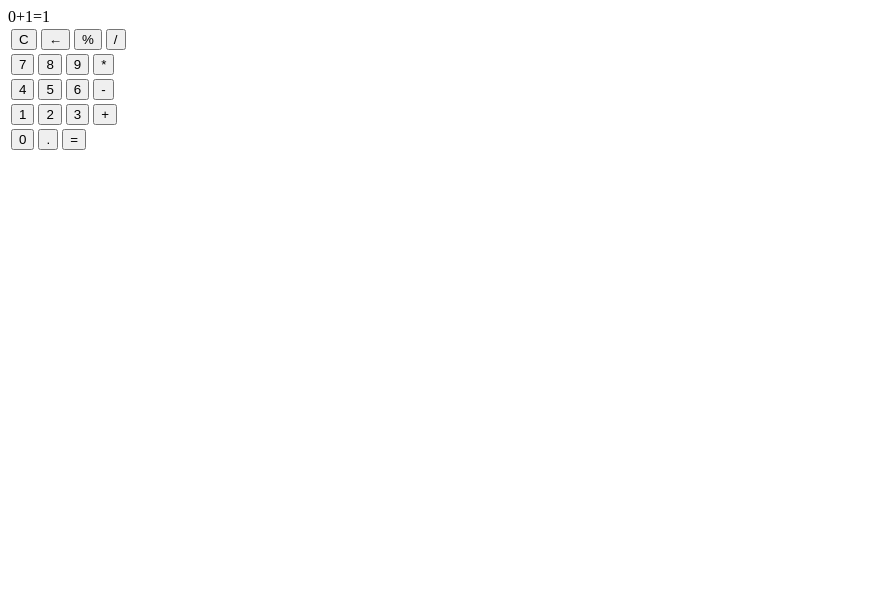
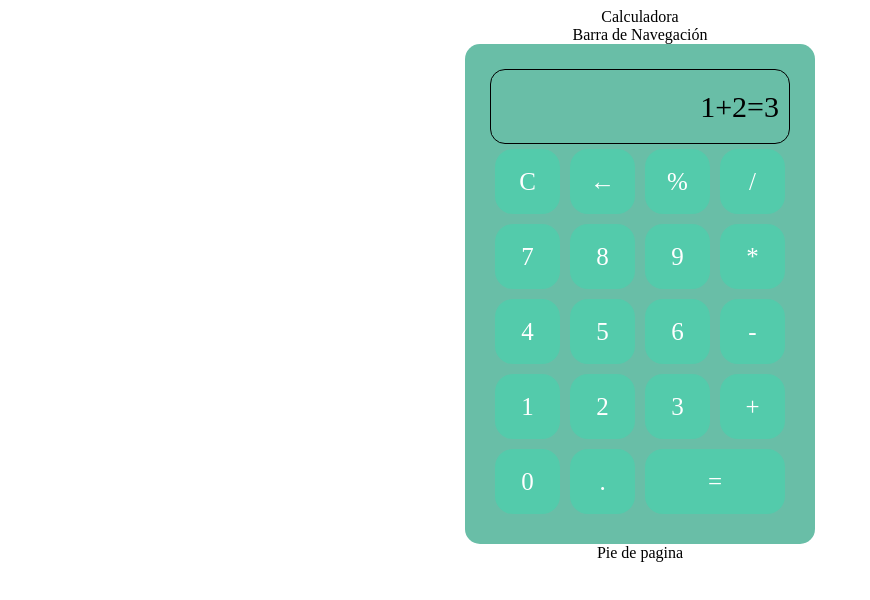
Before and after one commit to Rensso26/pw_u1_fundamentos_rn, a plain HTML site: page html/calculadoraFinal.html in a window 1280 px wide. Shown: the whole page, without its empty margins (0-870 px from the left). Drawn offline with Linux system fonts and the light colour scheme.

Commit message:
Taller 8

```diff
--- /dev/null
+++ b/css/calculadoraFinal.css
@@ -0,0 +1,51 @@
+.container {
+    display: flex;
+    justify-content: center;
+    align-items: center;
+    flex-direction: column;
+}
+
+#calculadora {
+    display: grid;
+    grid-template-columns: 75px 75px 75px 75px;
+    grid-template-rows: 75px 75px 75px 75px 75px 75px;
+    background: #69BEA7;
+    border-radius: 15px;
+    padding: 25px;
+}
+
+#display {
+    grid-column: span 4;
+    border: 1px solid black;
+    text-align: right;
+    padding-bottom: 15px;
+    padding-top: 20px;
+    padding-right: 10px;
+    padding-left: 10px;
+    font-size: 30px;
+    border-radius: 15px;
+
+}
+
+.column-2 {
+    grid-column: span 2;
+}
+
+label {
+    padding: 8px;
+}
+
+button {
+    cursor: pointer;
+    margin: 5px;
+    border-radius: 18px;
+    border: none;
+    background: #53cbab;
+    font-size: 25px;
+    color: white;
+    font-family: digital-7;
+}
+
+button:active {
+    background-color: #24a482;
+}
--- a/html/calculadoraFinal.html
+++ b/html/calculadoraFinal.html
@@ -5,61 +5,41 @@
     <meta charset="UTF-8">
     <meta name="viewport" content="width=device-width, initial-scale=1.0">
     <title>Document</title>
+    <link rel="stylesheet" href="../css/calculadoraFinal.css">
+    <script src="../js/calculadoraFinal.js"></script>
 </head>
 
 <body>
-    <header></header>
-    <nav></nav>
-    <section>
-        <div id="calculadora">
-            <label for="">0+1=1</label>
-            <table>
-                <tbody>
-                    <tr>
-                        <td>
-
-                            <button>C</button>
-                            <button>&#8592;</button>
-                            <button>%</button>
-                            <button>/</button>
-                        </td>
-                    </tr>
-                    <tr>
-                        <td>
-                            <button>7</button>
-                            <button>8</button>
-                            <button>9</button>
-                            <button>*</button>
-                        </td>
-                    </tr>
-                    <tr>
-                        <td>
-                            <button>4</button>
-                            <button>5</button>
-                            <button>6</button>
-                            <button>-</button>
-                        </td>
-                    </tr>
-                    <tr>
-                        <td>
-                            <button>1</button>
-                            <button>2</button>
-                            <button>3</button>
-                            <button>+</button>
-                        </td>
-                    </tr>
-                    <tr>
-                        <td>
-                            <button>0</button>
-                            <button>.</button>
-                            <button>=</button>
-                        </td>
-                    </tr>
-                </tbody>
-            </table>
-        </div>
-    </section>
-    <footer></footer>
+    <div class="container">
+        <header>Calculadora</header>
+        <nav>Barra de Navegación</nav>
+        <section>
+            <div id="calculadora">
+                <!-- <label id="display" for="">0+1=1</label> -->
+                 <div id="display">1+2=3</div>
+                <button onclick="limpiarDisplay()">C</button>
+                <button>&larr;</button>
+                <button onclick="mostrarDisplay('%')">%</button>
+                <button onclick="mostrarDisplay('/')">/</button>
+                <button onclick="mostrarDisplay('7')">7</button>
+                <button onclick="mostrarDisplay('8')">8</button>
+                <button onclick="mostrarDisplay('9')">9</button>
+                <button onclick="mostrarDisplay('*')">*</button>
+                <button onclick="mostrarDisplay('4')">4</button>
+                <button onclick="mostrarDisplay('5')">5</button>
+                <button onclick="mostrarDisplay('6')">6</button>
+                <button onclick="mostrarDisplay('-')">-</button>
+                <button onclick="mostrarDisplay('1')">1</button>
+                <button onclick="mostrarDisplay('2')">2</button>
+                <button onclick="mostrarDisplay('3')">3</button>
+                <button onclick="mostrarDisplay('+')">+</button>
+                <button onclick="mostrarDisplay('0')">0</button>
+                <button onclick="mostrarDisplay('.')">.</button>
+                <button class="column-2">=</button>
+            </div>
+        </section>
+        <footer>Pie de pagina</footer>
+    </div>
 </body>
 
 </html>
--- /dev/null
+++ b/js/calculadoraFinal.js
@@ -0,0 +1,32 @@
+let num1=0;
+let num2=0;
+
+function mostrarDisplay(valor){
+    let elemento = document.getElementById('display');
+    elemento.innerText = elemento.innerText + valor;
+}
+
+function limpiarDisplay(){
+    let elemento = document.getElementById('dispay');
+    elemento.innerText = '';
+}
+
+function sumar(){
+
+}
+
+function restart(){
+
+}
+
+function multiplicar() {
+
+}
+
+function dividir() {
+
+}
+
+function porcentaje() {
+
+}
```
